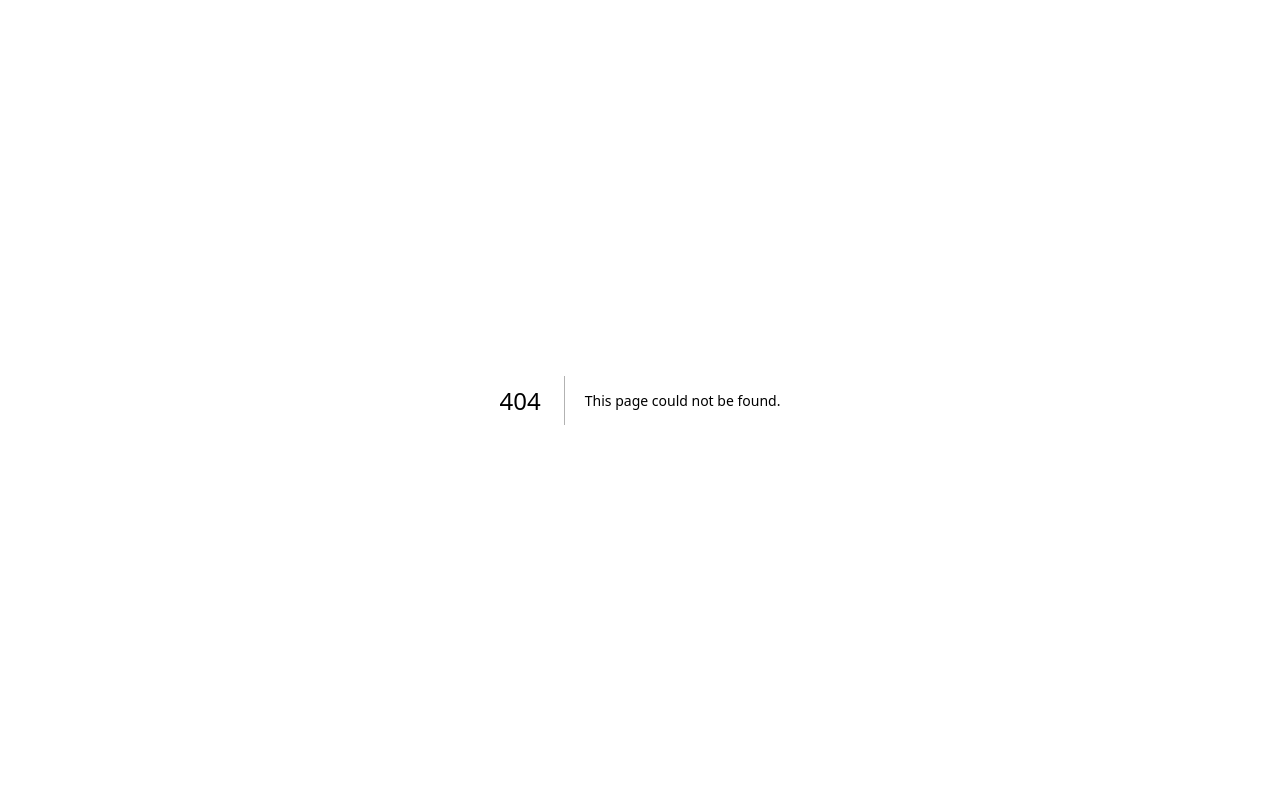
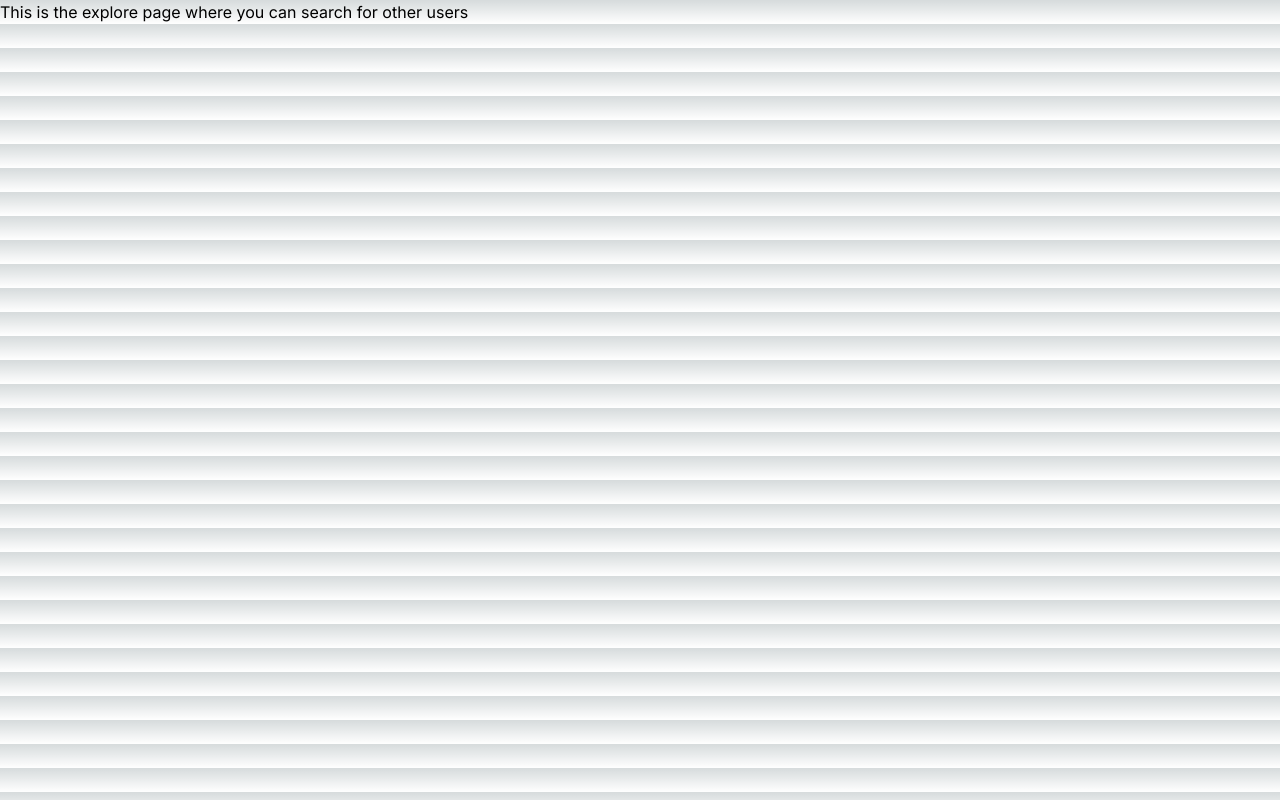
Before and after one commit to farukmiftari994/travelbuddy-app, a Next.js app: page /connections in a window 1280 px wide. Before the commit this address had no page. Built offline with nearby package versions, Linux system fonts and the light colour scheme.

Commit message:
pages added

```diff
--- /dev/null
+++ b/src/app/connections/page.tsx
@@ -0,0 +1,7 @@
+export default function Connections() {
+  return (
+    <div>
+      <h1>This is the explore page where you can search for other users</h1>
+    </div>
+  );
+}
--- /dev/null
+++ b/src/app/explore/page.tsx
@@ -0,0 +1,7 @@
+export default function Explore() {
+  return (
+    <div>
+      <h1>This is the explore page where you can search for other users</h1>
+    </div>
+  );
+}
--- /dev/null
+++ b/src/app/likes/page.tsx
@@ -0,0 +1,7 @@
+export default function likes() {
+  return (
+    <div>
+      <h1>This is the explore page where you can search for other users</h1>
+    </div>
+  );
+}
--- /dev/null
+++ b/src/app/login/page.tsx
@@ -0,0 +1,7 @@
+export default function LoginPage() {
+  return (
+    <div>
+      <h1>this is the login page</h1>
+    </div>
+  );
+}
--- /dev/null
+++ b/src/app/settings/page.tsx
@@ -0,0 +1,7 @@
+export default function SettingsPage() {
+  return (
+    <div>
+      <h1>this is the users settings page</h1>
+    </div>
+  );
+}
--- /dev/null
+++ b/src/app/signup/details/page.tsx
@@ -0,0 +1,7 @@
+export default function Details() {
+  return (
+    <div>
+      <h1>this is the details page for the signup</h1>
+    </div>
+  );
+}
--- /dev/null
+++ b/src/app/signup/page.tsx
@@ -0,0 +1,7 @@
+export default function SignupPage() {
+  return (
+    <div>
+      <h1>this is the signup page</h1>
+    </div>
+  );
+}
```
Also changed, not shown: src/@types/User.ts (added, +12 -0 lines).
